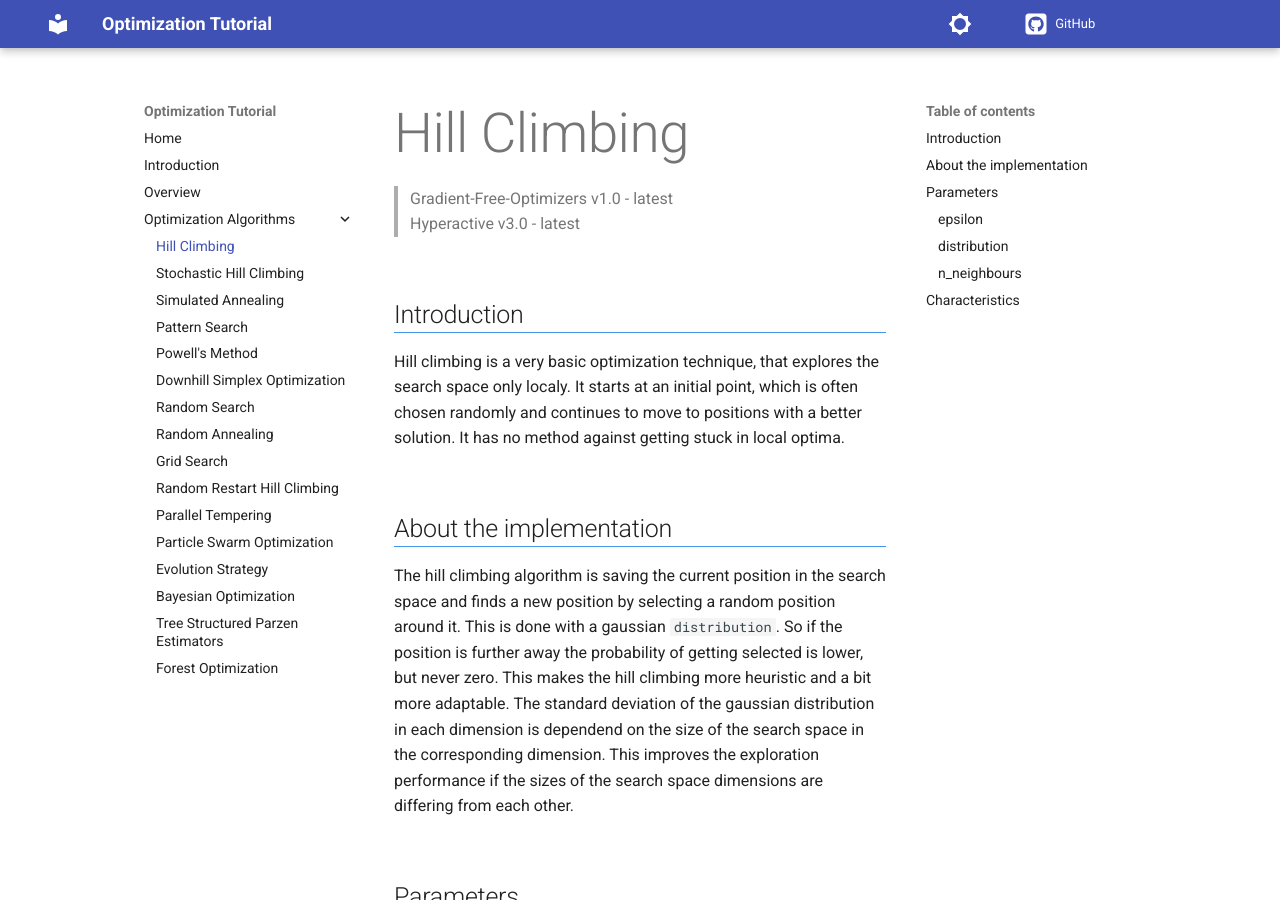
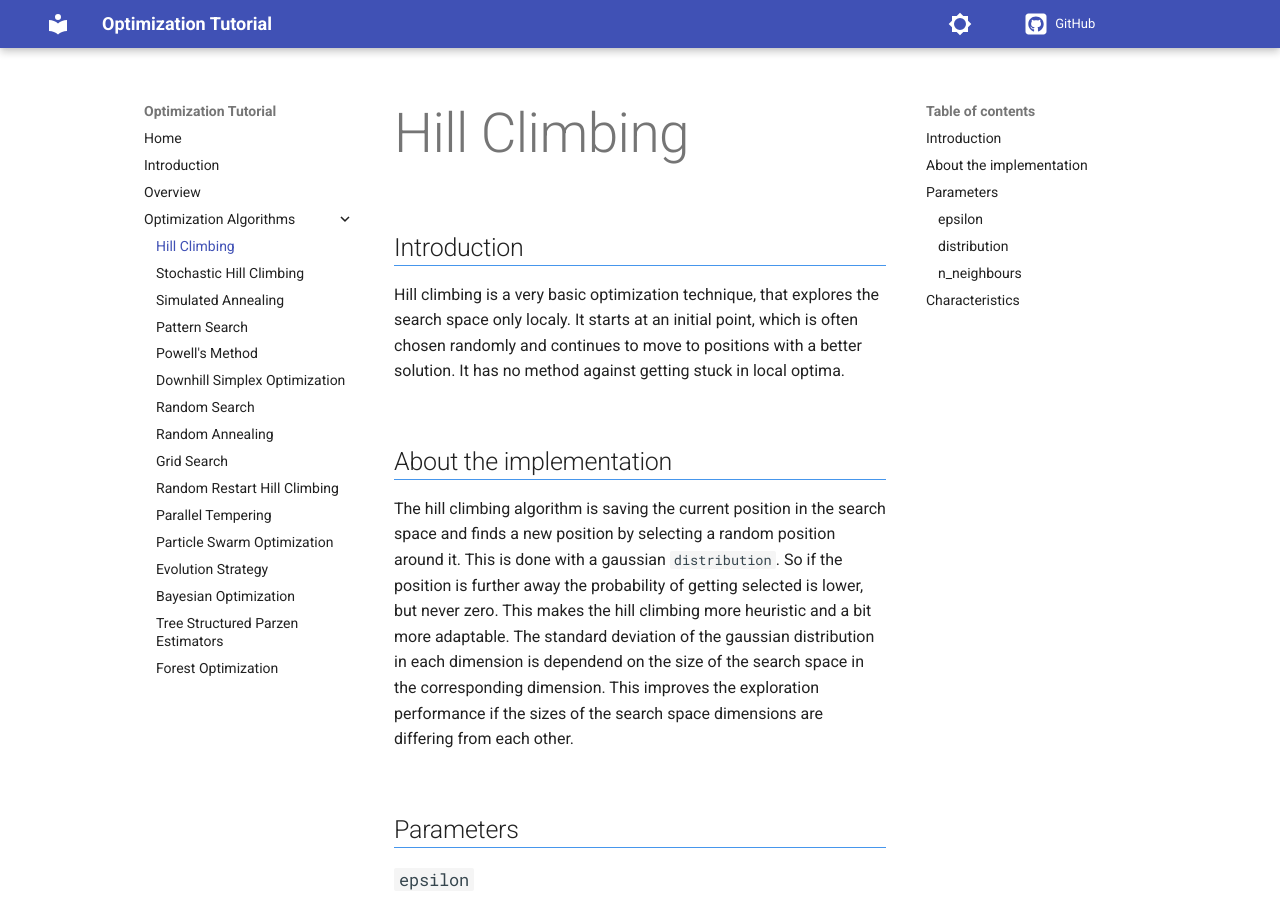
Before and after one commit to SimonBlanke/gradient-free-optimizers-documentation, an MkDocs documentation site: the page built from docs/optimizers/hill_climbing.md, in a window 1280 px wide and 900 px high. Built offline with MkDocs 1.6.1 and Material for MkDocs 9.7.7, drawn with Linux system fonts in a browser that asks for light colours; comment, search, counter and statistics services are not loaded; the version menu is left out.

Commit message:
remove version from opt-page

```diff
--- a/docs/optimizers/hill_climbing.md
+++ b/docs/optimizers/hill_climbing.md
@@ -1,8 +1,4 @@
 # Hill Climbing
-
-> Gradient-Free-Optimizers v1.0 - latest <br>
-> Hyperactive v3.0 - latest
-
 
 
 ## Introduction
```
